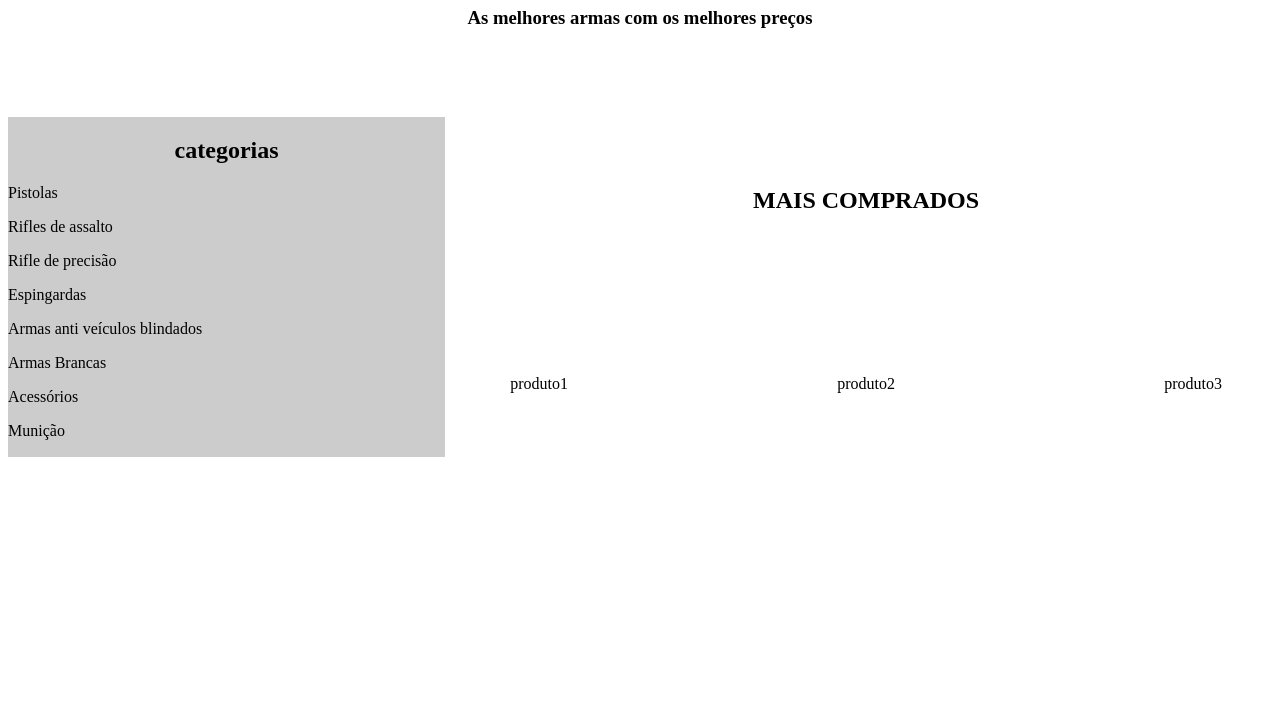
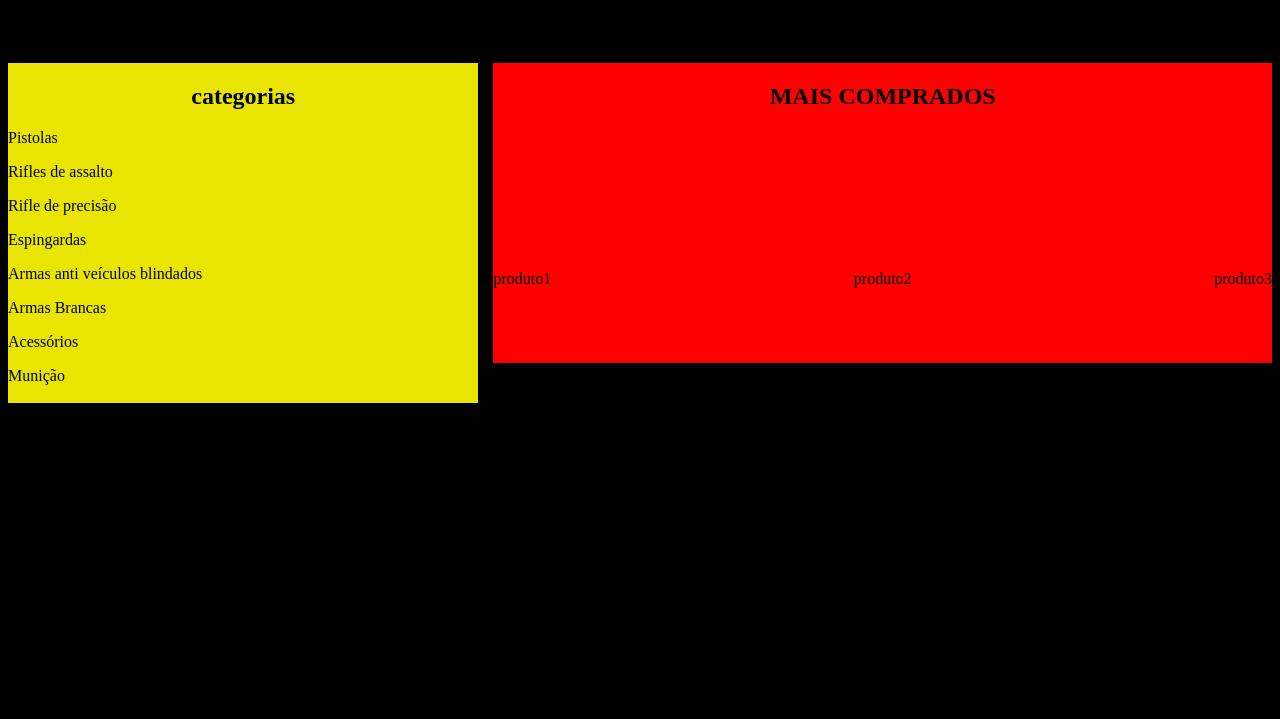
Before and after one commit to Renan-Jorge-Meireles/Loja, a plain HTML site: page index.html in a window 1280 px wide. Shown: the part 81-800 px from the top of the page. Drawn offline with Linux system fonts and the light colour scheme.

Commit message:
25-03
borda e algumas coisas menores

```diff
--- a/style.css
+++ b/style.css
@@ -1,4 +1,61 @@
 body{
+    background-color: #000000;
+    display: grid;
+    gap: 15px;
+    grid-template-areas:
+    "header header header"
+    "aside main main"
+    "footer footer footer";
+}
+header{
+    grid-area: header;
+}
+aside{
+    grid-area: aside;
+}
+main{
+    grid-area: main;
+}
+
+footer{
+    grid-area: footer;
+}
+
+h1{
+    text-align: center;
+}
+
+h2{
+    text-align: center;
+}
+
+h3{
+    text-align: center;
+}
+
+.elementomae{
+    height: 300px;
+    justify-content: space-between;
+    display: flex;
+    flex-direction: row;
+    flex-wrap: center;
+    align-items: center;
+
+}
+
+
+aside{
+    background-color: #e9e500;
+    position: relative;
+    height: 340px;
+
+
+}
+
+main{
+    background-color: #ff0000;
+    position: relative;
+    height: 300px;body{
     background-color: #ffffff;
     display: grid;
     gap: 15px;
@@ -63,7 +120,16 @@ main{
 header{
     background-color: #ffffff;
     position: relative;
+
+    padding: 50px;
+
+}
+
+header{
+    background-color: #6f4daf;
+    position: relative;
     height: 175px;
+
 }
 p{text-align: initial;}
 
@@ -72,7 +138,7 @@ footer{
     ;
 }
 footer{
-    background-color: #ffffff;
+    background-color: #22e74d;
     position: relative;
     height: 300px;
 }
```
